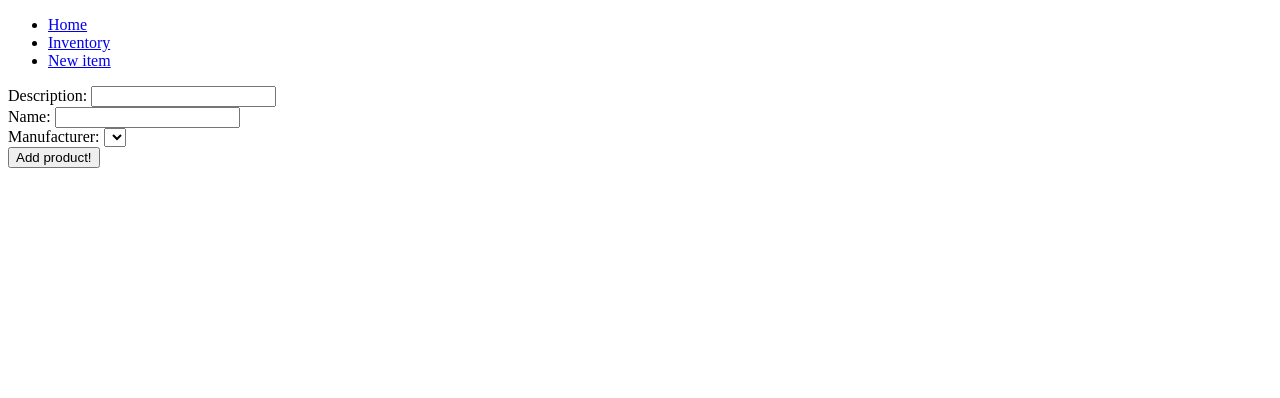
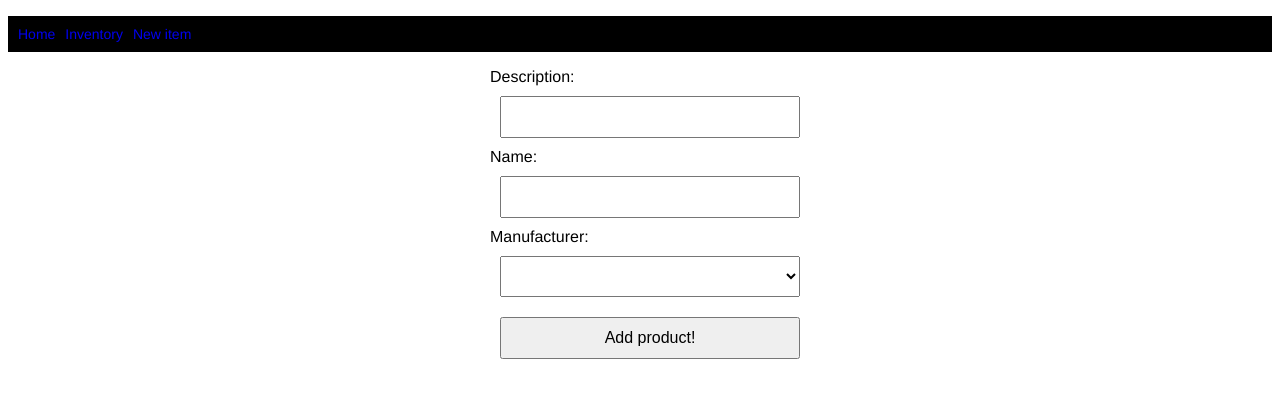
Before and after one commit to Naydire007/Project_1, a Flask app: page /inventory/new in a window 1280 px wide. Shown: the top 398 px of the page. Run offline with Flask 2, Linux system fonts and the light colour scheme; data that the repository does not hold is empty; some libraries are stand-ins or nearby versions.

Commit message:
not working again

```diff
--- a/console.py
+++ b/console.py
@@ -5,8 +5,8 @@ from models.manufacturers import Manufacturers
 import repositories.manufacturer_repository as manufacturer_repository
 import repositories.inventory_repository as inventory_repository
 
-# inventory_repository.delete_all()
-# manufacturer_repository.delete_all()
+inventory_repository.delete_all()
+manufacturer_repository.delete_all()
 
 
 manufacturer1 = Manufacturers("Magic Life","Useful product for your quests")
--- a/controllers/inventory_controller.py
+++ b/controllers/inventory_controller.py
@@ -40,3 +40,31 @@ def create_inventory():
 def show_inventory(id):
     inventory = inventory_repository.select(id)
     return render_template('inventory/show.html',inventory = inventory)
+
+
+# EDIT
+@inventory_blueprint.route("/inventory/<id>/edit", methods = ['GET'])
+def edit_inventory(id):
+    inventory = inventory_repository.select(id)
+    manufacturer = manufacturer_repository.select_all()
+    return render_template('inventory/edit.html', inventory=inventory, all_manufacturers = manufacturer)
+
+# UPDATE
+@inventory_blueprint.route("/inventory/<id>", methods=['POST'])
+def update_inventory(id):
+        item_name = request.form['item_name']
+        manufacturer = manufacturer_repository.select(request.form['manufacturer_id'])
+        description = request.form['description']
+        stock_quantity = request.form['stock_quantity']
+        buying_cost = request.form['buying_cost']
+        selling_cost = request.form['selling_cost']
+        inventory = Inventory(item_name,manufacturer,description,stock_quantity,buying_cost,selling_cost)
+        inventory_repository.update(inventory)
+        return redirect('/inventory')
+
+
+# DELETE
+@inventory_blueprint.route("/inventory/<id>/delete", methods=['POST'])
+def delete_inventory(id):
+    inventory_repository.delete(id)
+    return redirect('/inventory')
--- a/db/run_sql.py
+++ b/db/run_sql.py
@@ -17,4 +17,4 @@ def run_sql (sql, values = None):
     finally:
         if conn is not None:
             conn.close()
-        return results
+    return results
--- a/models/manufacturers.py
+++ b/models/manufacturers.py
@@ -3,3 +3,6 @@ class Manufacturers:
         self.company_name = company_name
         self.description = description
         self.id = id
+
+    def company_name(self):
+        return f"{self.company_name} {self.description}"
--- a/repositories/manufacturer_repository.py
+++ b/repositories/manufacturer_repository.py
@@ -1,3 +1,4 @@
+from repositories import inventory_repository
 from db.run_sql import run_sql
 from models.manufacturers import Manufacturers
 from models.inventory import Inventory
@@ -43,3 +44,16 @@ def update(manufacturer):
     sql = "UPDATE manufacturers SET (company_name, description) = (%s,%s) WHERE id = %s"
     values = [manufacturer.company_name, manufacturer.description, manufacturer.id]
     run_sql(sql,values)
+
+
+def inventory(manufacturer):
+    inventory = []
+
+    sql="SELECT * FROM inventory WHERE manufacturer_id = %s"
+    values=[manufacturer.id]
+    resutls=run_sql(sql, values)
+
+    for row in resutls:
+        inventory = Inventory(row['item_name'],row['manufacturer_id'],row['description'],row['stock_quantity'],row['buying_cost'],row['selling_cost'],row['id'])
+        inventory.append(inventory)
+    return inventory
--- /dev/null
+++ b/static/form.css
@@ -0,0 +1,3 @@
+body.new-inventory(
+    background-color:black;
+);
--- a/static/style.css
+++ b/static/style.css
@@ -0,0 +1,95 @@
+body{
+    font-family: "Helvetica", arial, sans-serif; font-size: 16px;
+  }
+
+  .book {
+    border: 1px solid #ccc;
+    border-radius: 10px;
+    width: 300px;
+    min-height: 68px;
+    padding: 10px;
+    display: flex;
+    line-height: 18px;
+    margin-bottom: 10px;
+  }
+
+  .name {
+    font-weight: bold;
+    margin-bottom: 0.5em;
+    margin-right: 0.3em;
+  }
+
+  .publisher{
+    color: #8899a6;
+    font-size: 13px;
+    margin-left: 20px;
+  }
+
+  .buttons {
+    margin-top: 10px;
+    margin-left: 2px;
+    font-size: 1.4em;
+    color: rgb(173,147,104);
+  }
+
+  .buttons i {
+    width: 80px;
+  }
+
+  input, select, button {
+    font-size: 100%;
+    width : 100%;
+    padding: 10px;
+    margin: 10px;
+    box-sizing: border-box;
+  }
+
+  .trash-button{
+    display: contents;
+    font-size: 65%;
+  }
+
+
+  .delete-form{
+    display: inline;
+  }
+
+  .menu{
+    display: flex;
+    padding: 10px;
+    background-color:black;
+    color: white;
+  }
+
+  .menu li a{
+    text-decoration: none;
+  }
+
+  .menu li a:visited{
+    color: white;
+  }
+  .menu li{
+    padding-right: 10px;
+    list-style: none;
+    color: rgb(160, 128, 41);
+    font-family: "Helvetica", arial, sans-serif; font-size: 14px;
+  }
+
+  .container{
+    display: flex;
+    flex-wrap: wrap;
+    width: 300px;
+    margin: 0 auto;
+  }
+
+  #home-image {
+    width:100vw;
+    height:100vh;
+    background-image: url('images/library.jpg');
+    background-repeat: no-repeat;
+    background-size: cover;
+  }
+
+  .new-book {
+    background-color: rgb(172, 147, 110);
+  }
--- a/templates/base.html
+++ b/templates/base.html
@@ -4,17 +4,18 @@
         <meta charset="UTF-8">
         <meta name="viewport" content="width=device-width, initial=sacale=1.0">
         <meta http-equiv="X-UA-Compatible" content="ie=edge">
-        <link rel="stylesheet" href="https://stackpath.bootstrapcdn.com/font-awesome/4.7.0/css/font-awesome.min.css" crossorigin="anonymous"> <!-- NEW -->
+        <link rel="stylesheet" href="https://stackpath.bootstrapcdn.com/font-awesome/4.7.0/css/font-awesome.min.css" crossorigin="anonymous">
         <link rel="stylesheet" href="{{ url_for('static', filename='style.css') }}">
+        <link rel="stylesheet" href="{{ url_for('static', filename='form.css') }}">
         <title>Potion Brew</title>
     </head>
     <body>
         <header>
             <nav>
                 <ul class="menu">
-                    <li><a href="/">Home</a></li>
-                    <li><a href="/inventory">Inventory</a></li>
-                    <li><a href="/inventory/new">New item</a></li>
+                    <li><a href="{{url_for('home')}}">Home</a></li>
+                    <li><a href="{url_for('inventory.inventory')}}">Inventory</a></li>
+                    <li><a href="{{url_for('inventory.new_inventory')}}">New item</a></li>
                 </ul>
             </nav>
         </header>
--- a/templates/index.html
+++ b/templates/index.html
@@ -1,4 +1,6 @@
 {% extends "base.html"%}
 {% block content%}
-This is HOME
+<section id="home-image">
+
+</section>
 {%endblock%}
--- a/templates/inventory/new.html
+++ b/templates/inventory/new.html
@@ -1,8 +1,8 @@
 {%extends "base.html"%}
 
 {%block content%}
-
-<form action="/login" method="post">
+<div class="new-inventory"></div>
+<form action="/inventory" method="post">
 
 </form>
 
```
Also changed, not shown: repositories/inventory_repository.py (+0 -12 lines), templates/inventory/edit.html (+33 -2 lines), templates/inventory/index.html (+13 -9 lines), templates/inventory/show.html (added, +16 -0 lines).
